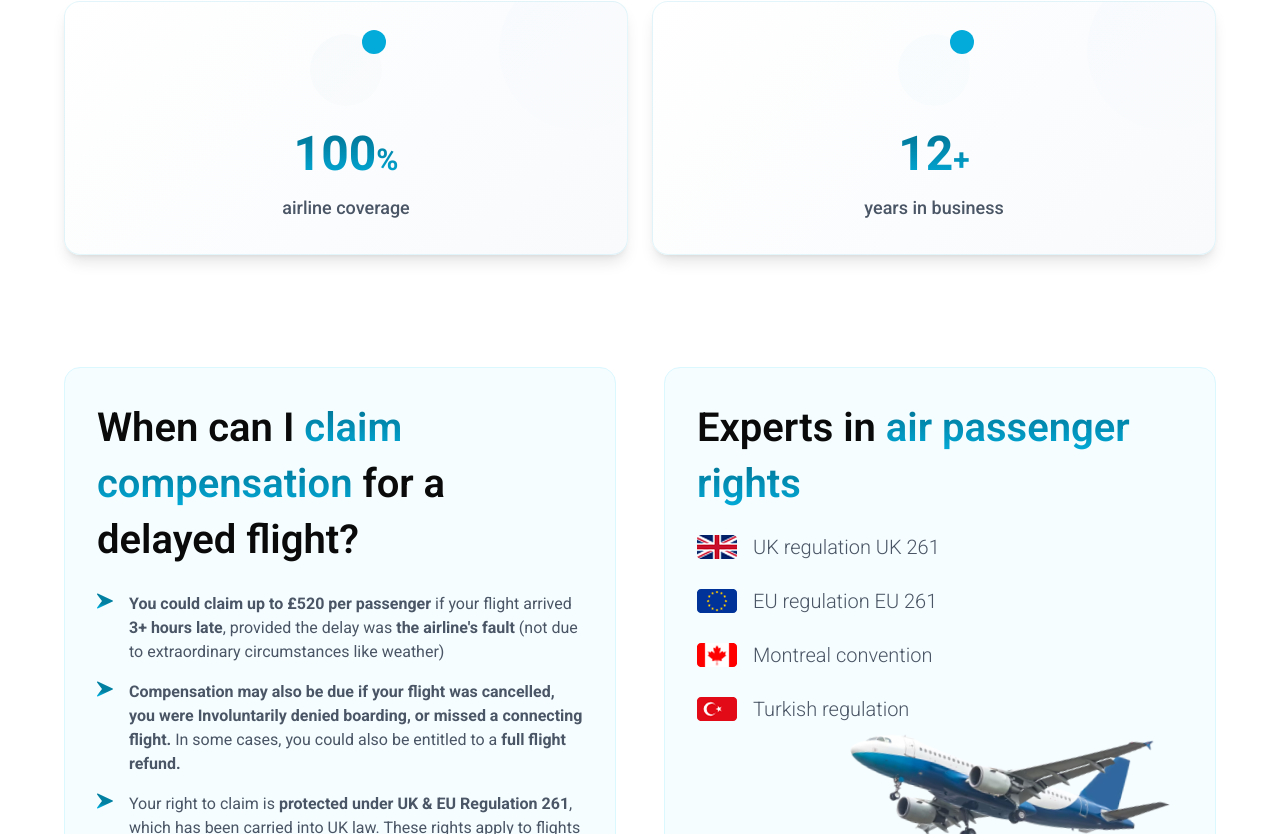
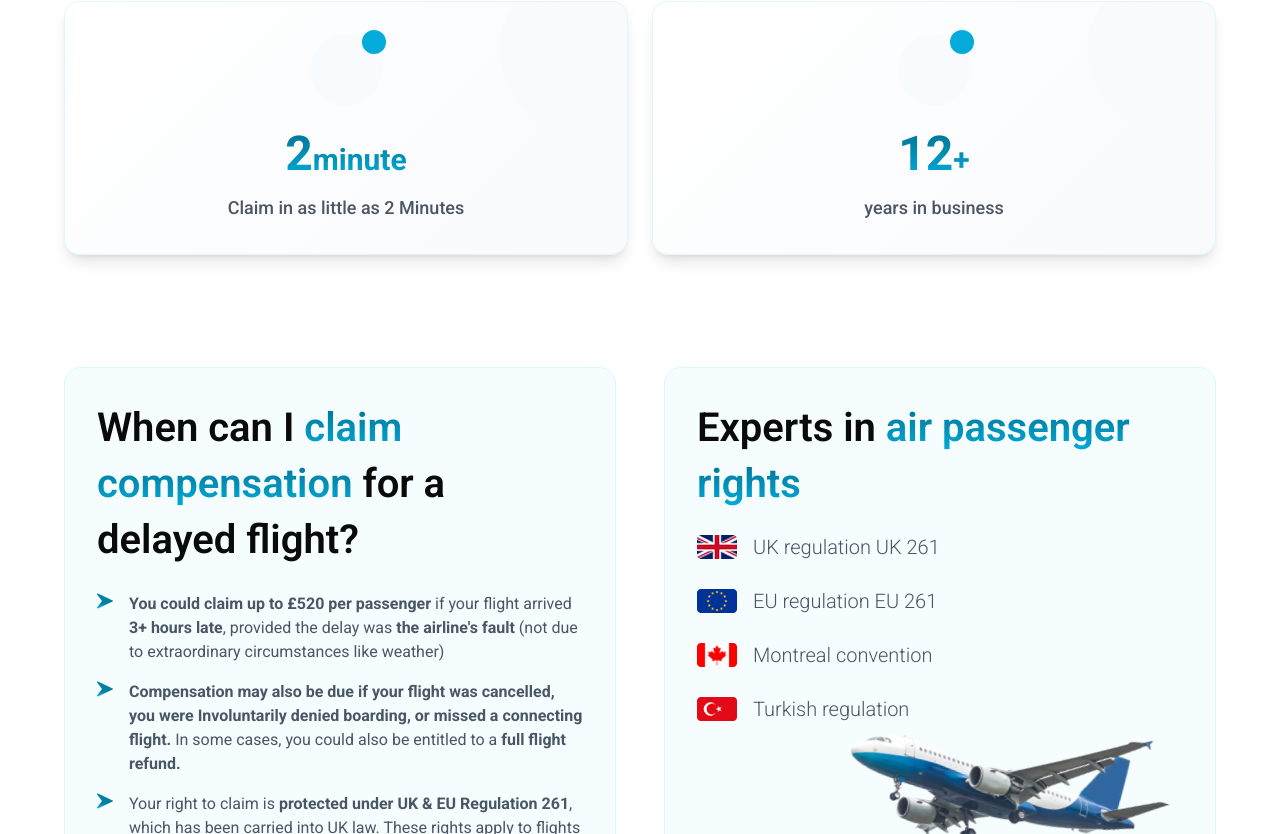
Before and after one commit to rafiferdos/flight-delays-website, a Next.js app: page / in a window 1280 px wide. Shown: the part 1175-2009 px from the top of the page. Built offline with nearby package versions, Linux system fonts and the light colour scheme; no server answers; some icons are missing; what tailwindcss-debug-screens would draw is missing.

Commit message:
Update StatsData in home.constants.tsx to replace airline coverage stat with claim form details; adjust icon and styling for improved clarity and relevance.

```diff
--- a/src/constants/home.constants.tsx
+++ b/src/constants/home.constants.tsx
@@ -65,15 +65,15 @@ export const StatsData: IStat[] = [
     )
   },
   {
-    key: "ensurity",
-    stat: "100",
-    valueText: "%",
-    label: "airline coverage",
+    key: "claimForm",
+    stat: "2",
+    valueText: "minute",
+    label: "Claim in as little as 2 Minutes",
     icon: (
       <div className="relative">
-        <div className="absolute inset-0 rounded-full bg-gradient-to-br from-[#017292]/10 to-[#017292]/5 opacity-20"></div>
+        <div className="absolute inset-0 rounded-full bg-gradient-to-br from-[rgb(2,171,217)]/10 to-[rgb(2,171,217)]/5 opacity-20"></div>
         <Icon
-          icon="mdi:airplane"
+          icon="mdi:file-document-edit"
           className="size-12 sm:size-14 md:size-16 lg:size-18"
           color="rgb(2, 171, 217)"
         />
@@ -81,10 +81,7 @@ export const StatsData: IStat[] = [
           className="absolute -top-1 -right-1 rounded-full p-1"
           style={{ backgroundColor: "rgb(2, 171, 217)" }}
         >
-          <Icon
-            icon="mdi:check-circle"
-            className="size-3 text-white sm:size-4"
-          />
+          <Icon icon="mdi:clock-fast" className="size-3 text-white sm:size-4" />
         </div>
       </div>
     )
```
